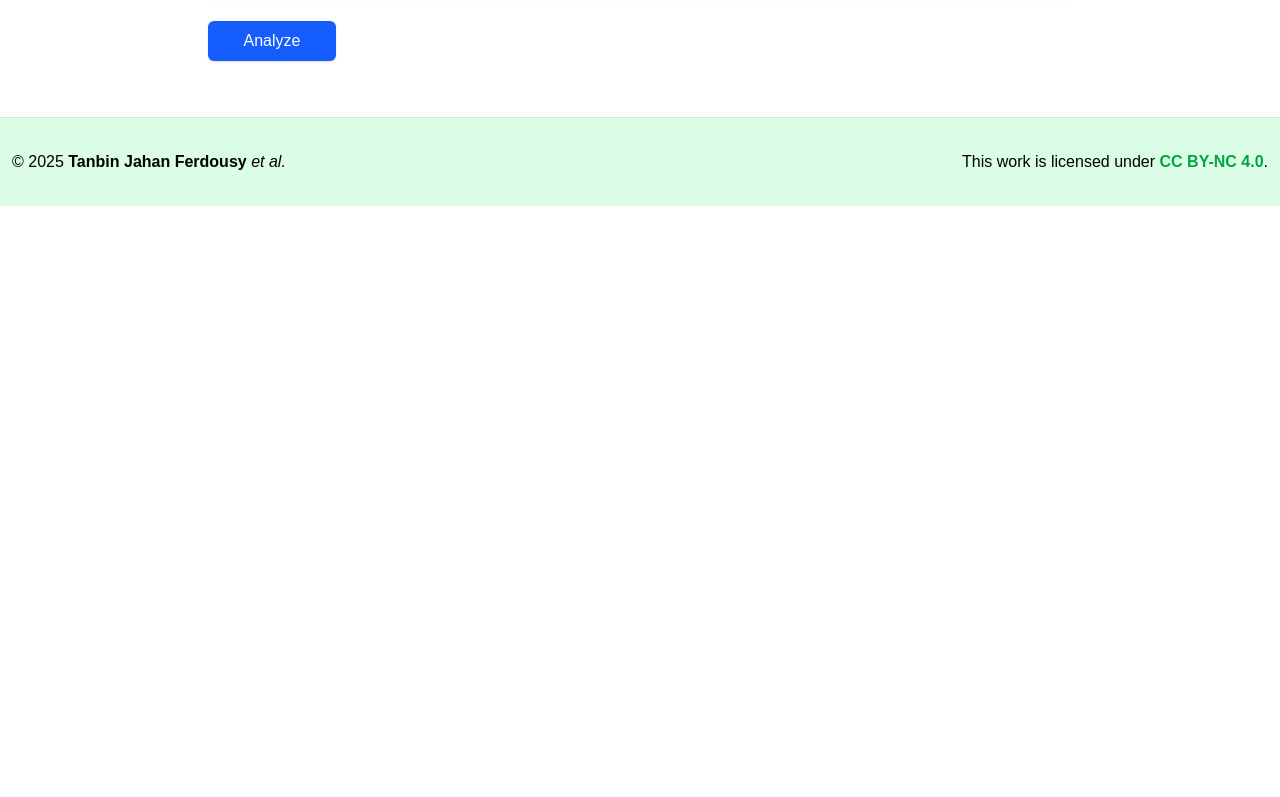
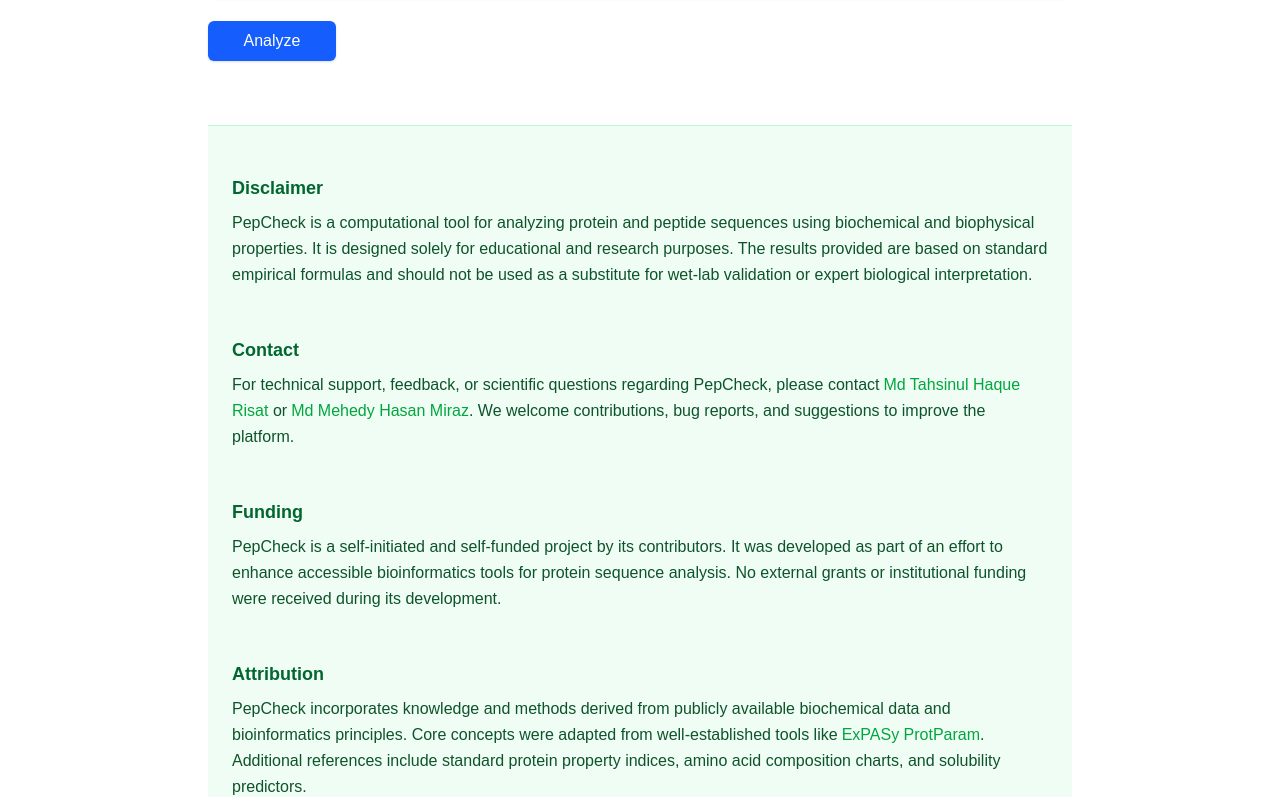
Before and after one commit to mdmehedyhasanmiraz/lab.sciencelet.org, a Next.js app: page /pepcheck in a window 1280 px wide. Shown: the part 365-1162 px from the top of the page. Before the commit the page ends 800 px from the top, so only its background shows below. Built offline with nearby package versions, Linux system fonts and the light colour scheme; a web font is replaced by a local one.

Commit message:
Add class-variance-authority dependency and update package.json; integrate CreditsSection in PepCheckPage

```diff
--- a/app/(public)/pepcheck/page.tsx
+++ b/app/(public)/pepcheck/page.tsx
@@ -13,7 +13,7 @@ import ExtinctionCoefficient from "@/components/tools/ExtinctionCoefficient";
 import AtomCount from "@/components/tools/AtomCount";
 import AminoAcidComposition from "@/components/tools/AminoAcidComposition";
 import { calculateProperties, ProteinProperties } from "@/lib/utils/calculateProperties";
-
+import CreditsSection from "@/components/home/CreditsSection";
 export default function PepCheckPage() {
   const [properties, setProperties] = useState<ProteinProperties | null>(null);
 
@@ -46,6 +46,8 @@ export default function PepCheckPage() {
           <AminoAcidComposition aminoAcidCount={properties.aminoAcidCount} total={properties.sequenceLength} />
         </div>
       )}
+
+      <CreditsSection />
     </main>
   );
 }
--- /dev/null
+++ b/components/home/CreditsSection.tsx
@@ -0,0 +1,47 @@
+export default function CreditsSection() {
+    return (
+      <section className="bg-green-50 text-green-900 px-6 py-12 mt-16 border-t border-green-200">
+        <div className="max-w-5xl mx-auto space-y-12 text-sm md:text-base leading-relaxed">
+          {/* Disclaimer */}
+          <div>
+            <h2 className="text-lg font-bold text-green-800 mb-2">Disclaimer</h2>
+            <p>
+              PepCheck is a computational tool for analyzing protein and peptide sequences using biochemical and biophysical properties.
+              It is designed solely for educational and research purposes. The results provided are based on standard empirical formulas and should not be used as a substitute for wet-lab validation or expert biological interpretation.
+            </p>
+          </div>
+
+          {/* Contact */}
+          <div>
+            <h2 className="text-lg font-bold text-green-800 mb-2">Contact</h2>
+            <p>
+              For technical support, feedback, or scientific questions regarding PepCheck, please contact
+              <a href="mailto:tahsinrisat2001@gmail.com" className="text-green-600 ml-1">Md Tahsinul Haque Risat</a> or
+              <a href="mailto:mehedy.1872@gmail.com" className="text-green-600 ml-1">Md Mehedy Hasan Miraz</a>.
+              We welcome contributions, bug reports, and suggestions to improve the platform.
+            </p>
+          </div>
+
+          {/* Funding */}
+          <div>
+            <h2 className="text-lg font-bold text-green-800 mb-2">Funding</h2>
+            <p>
+              PepCheck is a self-initiated and self-funded project by its contributors. It was developed as part of an effort to enhance accessible bioinformatics tools for protein sequence analysis.
+              No external grants or institutional funding were received during its development.
+            </p>
+          </div>
+
+          {/* Attribution */}
+          <div>
+            <h2 className="text-lg font-bold text-green-800 mb-2">Attribution</h2>
+            <p>
+              PepCheck incorporates knowledge and methods derived from publicly available biochemical data and bioinformatics principles.
+              Core concepts were adapted from well-established tools like
+              <a href="https://web.expasy.org/protparam/" target="_blank" rel="noopener noreferrer" className="text-green-600 ml-1">ExPASy ProtParam</a>.
+              Additional references include standard protein property indices, amino acid composition charts, and solubility predictors.
+            </p>
+          </div>
+        </div>
+      </section>
+    );
+  }
```
Also changed, not shown: package.json (+7 -6 lines), 1 other file (tests, documents, lock files or other folders).
